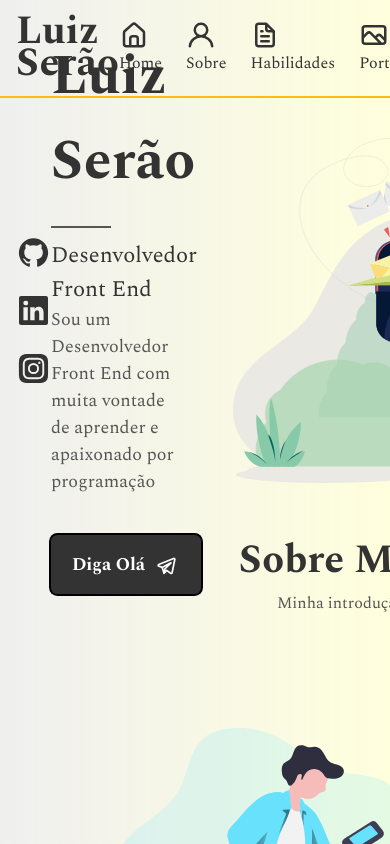
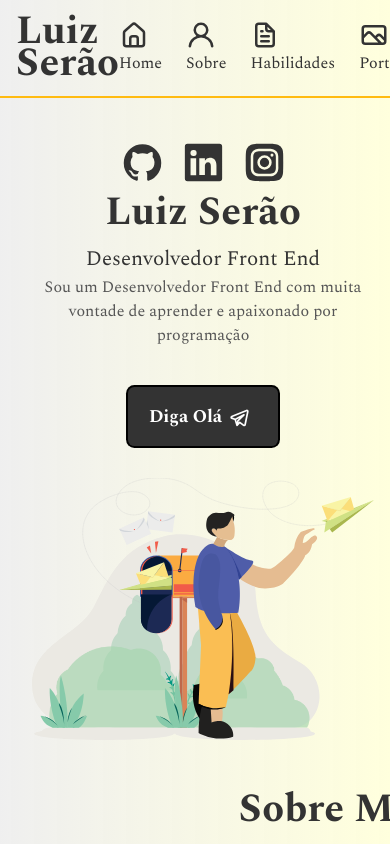
Before and after one commit to luizCosta-Serao/luizCosta-Serao.github.io, a React (Create React App) app: page / in a window 390 px wide. Shown: the top 844 px of the page. Built offline with nearby package versions, Linux system fonts and the light colour scheme.

Commit message:
Responsivo da Home

```diff
--- a/src/components/Home/Home.js
+++ b/src/components/Home/Home.js
@@ -32,7 +32,7 @@ const Home = () => {
         <div className={styles.contentText}>
           <h1>Luiz Serão</h1>
           <span>Desenvolvedor Front End</span>
-          <p>Sou um Desenvolvedor Front End com muita vontade <br/> de aprender e apaixonado por programação</p>
+          <p>Sou um Desenvolvedor Front End com muita vontade de aprender e apaixonado por programação</p>
           <Button>
             Diga Olá
             <img src={sendMessage} alt="Ícone de mensagem"/>
--- a/src/components/Home/Home.module.css
+++ b/src/components/Home/Home.module.css
@@ -1,6 +1,8 @@
 .home {
   padding-top: 2rem;
+  padding-left: 2rem;
   display: flex;
+  gap: 3rem;
   justify-content: space-between;
   align-items: center;
   height: 400px;
@@ -52,9 +54,75 @@
   width: 35px;
   height: 20px;
   vertical-align: middle;
-  padding-left: .5rem;
 }
 
 .contentPhoto img {
   width: 450px;
 }
+
+@media (max-width:1050px) {
+  .home {
+    display: grid;
+    gap: 0rem;
+    justify-content: center;
+    height: auto;
+  }
+
+  .social {
+    position: relative;
+    top: 10px;
+    flex-direction: row;
+  }
+
+  .social img {
+    width: 45px;
+    height: 45px;
+  }
+
+  .contentPhoto img {
+    width: 350px;
+  }
+}
+
+@media (max-width:768px) {
+  .home {
+    display: flex;
+    flex-direction: column;
+  }
+  .content {
+    flex-direction: column;
+  }
+
+  .contentText {
+    text-align: center;
+  }
+
+  .social {
+    right: 3rem;
+  }
+
+}
+
+@media (max-width:400px) {
+  .contentText h1 {
+    font-size: 2.5rem
+  }
+
+  .contentText span {
+    font-size: 1.3rem;
+    width: auto;
+  }
+
+  .contentText span::before {
+    display: none;
+  }
+
+  .contentText p {
+    font-size: 1rem;
+    max-width: fit-content;
+  }
+
+  .contentPhoto img {
+    max-width: 100%;
+  }
+}
```
